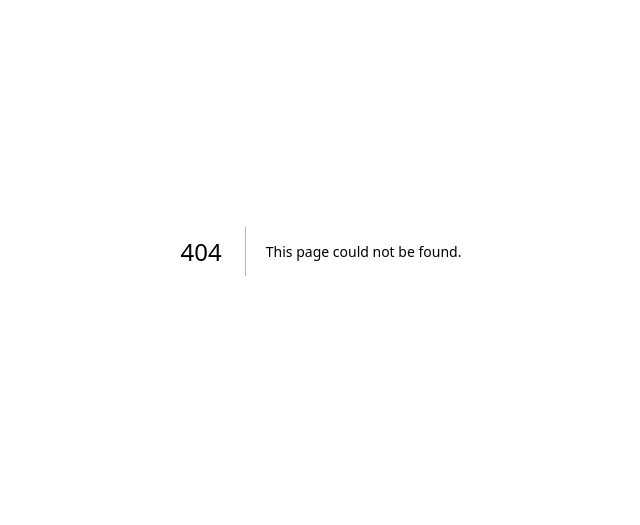
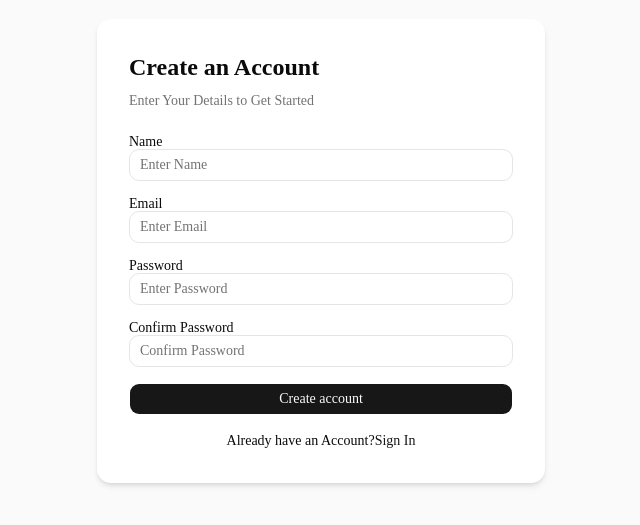
Before and after one commit to harshinfinite/AI-SaaS-Workspace, a Next.js app: page /register in a window 1280 px wide. Before the commit this address had no page. Shown: the part 149-674 px from the top of the page, without its empty margins (319-959 px from the left). Built offline with nearby package versions, Linux system fonts and the light colour scheme.

Commit message:
feat(auth): add register page, auth layout, and shadcn input/label components

```diff
--- /dev/null
+++ b/app/(auth)/layout.tsx
@@ -0,0 +1,13 @@
+import React from 'react';
+
+interface LayoutProps {
+  children: React.ReactNode;
+}
+
+export default function AuthLayout({ children }: LayoutProps) {
+  return (
+    <main className="min-h-screen flex items-center justify-center bg-muted/50">
+      {children}
+    </main>
+  );
+}
--- /dev/null
+++ b/app/(auth)/register/page.tsx
@@ -0,0 +1,180 @@
+'use client';
+import { useReducer } from 'react';
+import { useRouter } from 'next/navigation';
+import { Button } from '@/components/ui/button';
+import { Input } from '@/components/ui/input';
+import { Label } from '@/components/ui/label';
+import { registerSchema } from '@/lib/validations/auth';
+
+interface FormState {
+  name: string;
+  email: string;
+  password: string;
+  confirmPassword: string;
+  error: string;
+  loading: boolean;
+}
+type FormActions =
+  | { type: 'SET_FIELD'; payload: { field: keyof FormState; value: string } }
+  | { type: 'SET_ERROR'; payload: { value: string } }
+  | { type: 'SET_LOADING'; payload: { value: boolean } };
+
+const initialState: FormState = {
+  name: '',
+  email: '',
+  password: '',
+  confirmPassword: '',
+  error: '',
+  loading: false,
+};
+
+function FormReducer(state: FormState, action: FormActions): FormState {
+  switch (action.type) {
+    case 'SET_ERROR':
+      return { ...state, error: action.payload.value };
+    case 'SET_LOADING':
+      return { ...state, loading: action.payload.value };
+    case 'SET_FIELD':
+      return { ...state, [action.payload.field]: action.payload.value };
+    default:
+      return { ...state };
+  }
+}
+
+const Register = () => {
+  const router = useRouter();
+  const [state, dispatch] = useReducer(FormReducer, initialState);
+
+  const handleSubmit = async () => {
+    dispatch({ type: 'SET_LOADING', payload: { value: true } });
+    dispatch({ type: 'SET_ERROR', payload: { value: '' } });
+    const result = registerSchema.safeParse({
+      name: state.name,
+      email: state.email,
+      password: state.password,
+    });
+    if (!result.success) {
+      dispatch({ type: 'SET_ERROR', payload: { value: 'Invalid Inputs!' } });
+      dispatch({ type: 'SET_LOADING', payload: { value: false } });
+      return;
+    }
+    if (state.confirmPassword !== state.password) {
+      dispatch({
+        type: 'SET_ERROR',
+        payload: { value: 'Both Passwords are Different!' },
+      });
+      dispatch({ type: 'SET_LOADING', payload: { value: false } });
+      return;
+    }
+    try {
+      const response = await fetch('/api/auth/register', {
+        method: 'POST',
+        headers: { 'Content-Type': 'application/json' },
+        body: JSON.stringify({
+          name: state.name,
+          email: state.email,
+          password: state.password,
+        }),
+      });
+      const data = await response.json();
+      if (!response.ok) {
+        dispatch({ type: 'SET_ERROR', payload: { value: data.message } });
+        return;
+      }
+      router.push('/login');
+    } catch (error) {
+      dispatch({
+        type: 'SET_ERROR',
+        payload: { value: 'Something Went Wrong!' },
+      });
+    } finally {
+      dispatch({ type: 'SET_LOADING', payload: { value: false } });
+    }
+  };
+  return (
+    <div className="w-full max-w-md p-8 rounded-xl bg-background shadow-md">
+      <h1 className="text-2xl font-bold mb-2">Create an Account</h1>
+      <p className="text-muted-foreground text-sm mb-6">
+        Enter Your Details to Get Started
+      </p>
+      {state.error && (
+        <p className="text-destructive text-sm mb-4">{state.error}</p>
+      )}
+      <div className="mb-4">
+        <Label htmlFor="name">Name</Label>
+        <Input
+          id="name"
+          type="text"
+          value={state.name}
+          placeholder="Enter Name"
+          onChange={(e) =>
+            dispatch({
+              type: 'SET_FIELD',
+              payload: { field: 'name', value: e.target.value },
+            })
+          }
+        />
+      </div>
+      <div className="mb-4">
+        <Label htmlFor="email">Email</Label>
+        <Input
+          id="email"
+          type="email"
+          value={state.email}
+          placeholder="Enter Email"
+          onChange={(e) =>
+            dispatch({
+              type: 'SET_FIELD',
+              payload: { field: 'email', value: e.target.value },
+            })
+          }
+        />
+      </div>
+      <div className="mb-4">
+        <Label htmlFor="password">Password</Label>
+        <Input
+          id="password"
+          type="password"
+          value={state.password}
+          placeholder="Enter Password"
+          onChange={(e) =>
+            dispatch({
+              type: 'SET_FIELD',
+              payload: { field: 'password', value: e.target.value },
+            })
+          }
+        />
+      </div>
+      <div className="mb-4">
+        <Label htmlFor="confirmPassword">Confirm Password</Label>
+        <Input
+          id="confirmPassword"
+          type="password"
+          value={state.confirmPassword}
+          placeholder="Confirm Password"
+          onChange={(e) =>
+            dispatch({
+              type: 'SET_FIELD',
+              payload: { field: 'confirmPassword', value: e.target.value },
+            })
+          }
+        />
+      </div>
+      <Button
+        className="w-full"
+        onClick={handleSubmit}
+        disabled={state.loading}
+      >
+        {state.loading ? 'Creating account...' : 'Create account'}
+      </Button>
+      <p className="text-sm text-center mt-4">
+        Already have an Account?
+        <a href="/login" className="text-primary  hover:underline">
+          Sign In
+        </a>
+      </p>
+    </div>
+  );
+};
+
+export default Register;
--- a/auth.ts
+++ b/auth.ts
@@ -1,8 +1,7 @@
 import NextAuth from 'next-auth';
 import type { NextAuthConfig } from 'next-auth';
-import { z } from 'zod';
 import Credentials from 'next-auth/providers/credentials';
-import User from 'server/models/User';
+import User from './server/models/User';
 import connectDB from './server/db/mongoose';
 import bcrypt from 'bcryptjs';
 import { loginSchema } from './lib/validations/auth';
@@ -16,7 +15,7 @@ const config: NextAuthConfig = {
         const { email, password } = result.data;
         await connectDB();
         const user = await User.findOne({ email });
-        if (!user) return null;
+        if (!user || !user.password) return null;
         const isMatch = await bcrypt.compare(password, user.password);
         if (!isMatch) return null;
         return {
--- /dev/null
+++ b/components/ui/input.tsx
@@ -0,0 +1,19 @@
+import * as React from 'react';
+
+import { cn } from '@/lib/utils';
+
+function Input({ className, type, ...props }: React.ComponentProps<'input'>) {
+  return (
+    <input
+      type={type}
+      data-slot="input"
+      className={cn(
+        'h-8 w-full min-w-0 rounded-lg border border-input bg-transparent px-2.5 py-1 text-base transition-colors outline-none file:inline-flex file:h-6 file:border-0 file:bg-transparent file:text-sm file:font-medium file:text-foreground placeholder:text-muted-foreground focus-visible:border-ring focus-visible:ring-3 focus-visible:ring-ring/50 disabled:pointer-events-none disabled:cursor-not-allowed disabled:bg-input/50 disabled:opacity-50 aria-invalid:border-destructive aria-invalid:ring-3 aria-invalid:ring-destructive/20 md:text-sm dark:bg-input/30 dark:disabled:bg-input/80 dark:aria-invalid:border-destructive/50 dark:aria-invalid:ring-destructive/40',
+        className
+      )}
+      {...props}
+    />
+  );
+}
+
+export { Input };
--- /dev/null
+++ b/components/ui/label.tsx
@@ -0,0 +1,24 @@
+'use client';
+
+import * as React from 'react';
+import { Label as LabelPrimitive } from 'radix-ui';
+
+import { cn } from '@/lib/utils';
+
+function Label({
+  className,
+  ...props
+}: React.ComponentProps<typeof LabelPrimitive.Root>) {
+  return (
+    <LabelPrimitive.Root
+      data-slot="label"
+      className={cn(
+        'flex items-center gap-2 text-sm leading-none font-medium select-none group-data-[disabled=true]:pointer-events-none group-data-[disabled=true]:opacity-50 peer-disabled:cursor-not-allowed peer-disabled:opacity-50',
+        className
+      )}
+      {...props}
+    />
+  );
+}
+
+export { Label };
```
Also changed, not shown: app/(auth)/login/page.tsx (added).
